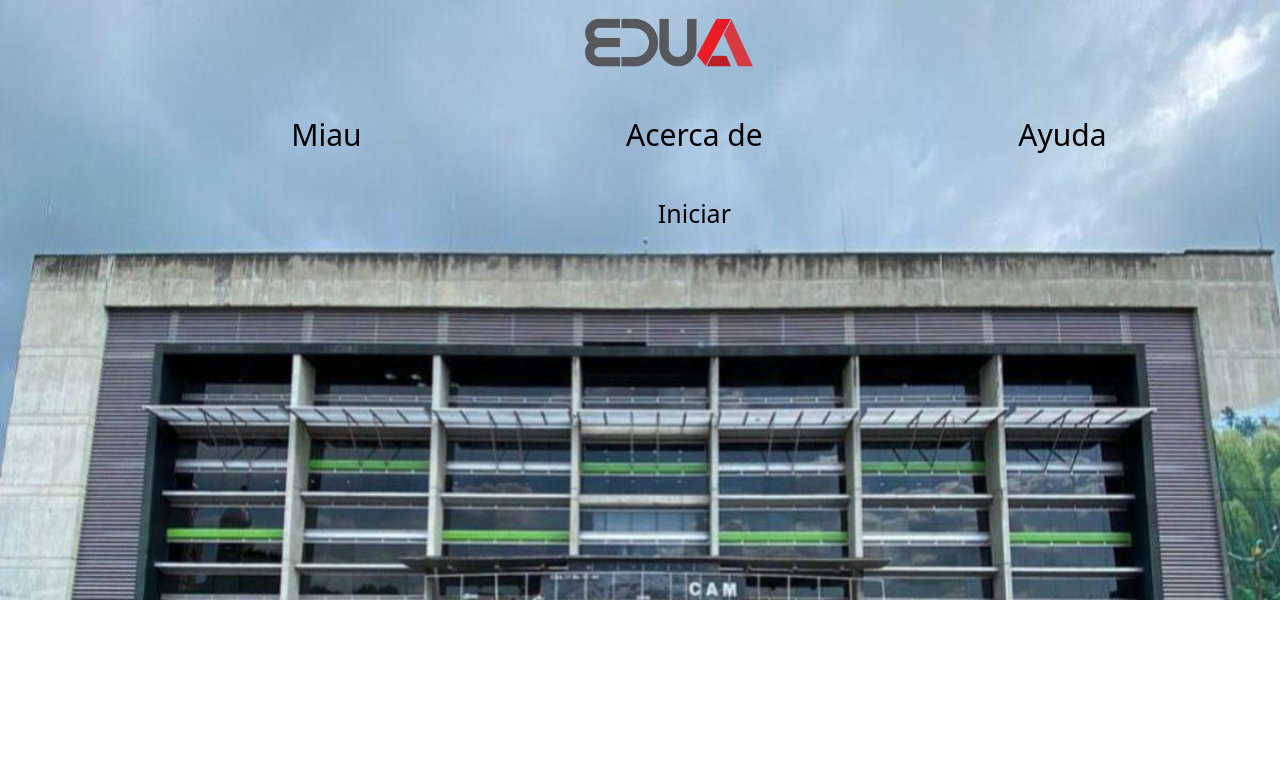
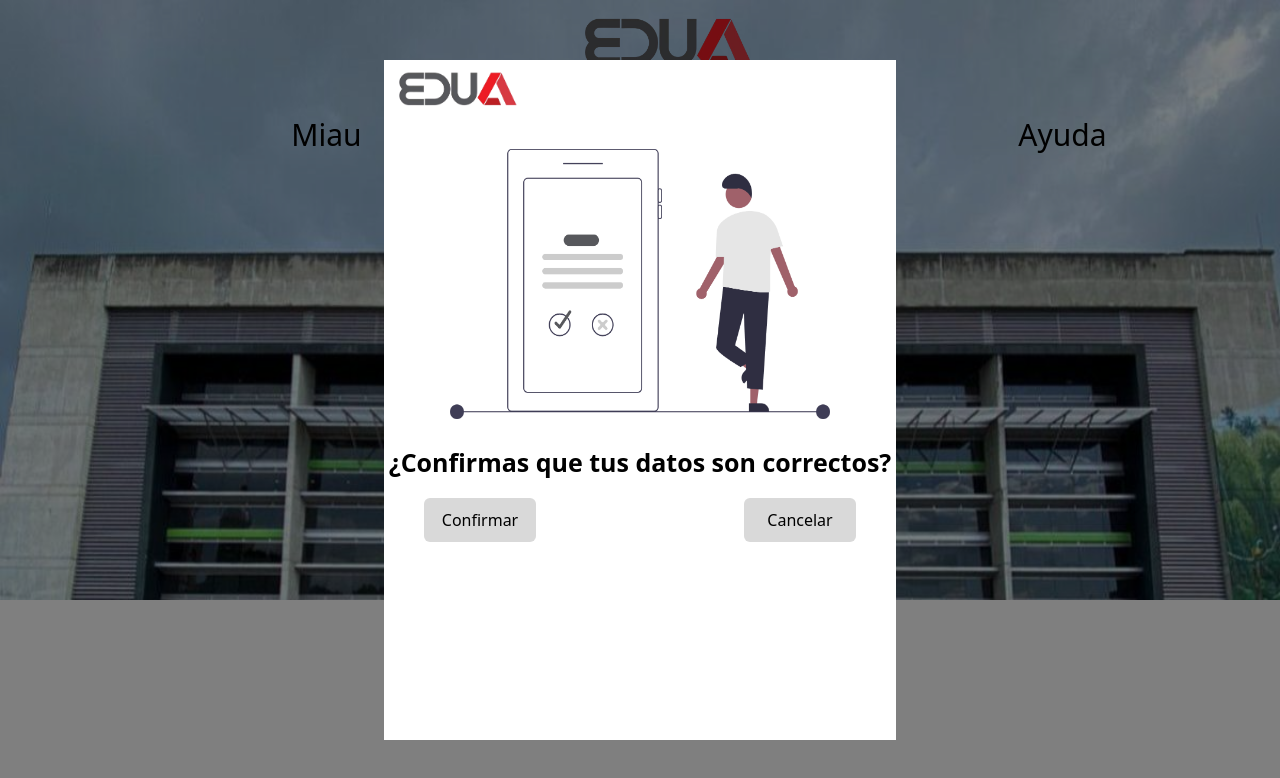
Before and after one commit to marimorita/EDUA, a React (Vite) app: page / in a window 1280 px wide. Shown: the top 778 px of the page. Built offline with nearby package versions, Linux system fonts and the light colour scheme.

Commit message:
feat: Add component Modals
style: Add styles to Modals component

```diff
--- a/package.json
+++ b/package.json
@@ -12,6 +12,7 @@
   "dependencies": {
     "react": "^18.3.1",
     "react-dom": "^18.3.1",
+    "react-icons": "^5.4.0",
     "react-router-dom": "^7.1.1",
     "wouter": "^3.3.5"
   },
--- a/src/App.jsx
+++ b/src/App.jsx
@@ -12,7 +12,7 @@ import { Help } from './Components/Ui/Help/Help';
         <Route path="/" component={Main} />
         <Route path="/login" component={Login} />
         <Route path="/register" component={Register} />
-        <Route path="/help" component={Help}></Route>
+        <Route path="/help" component={Help} />
       </Switch>
     </div>
   );
--- a/src/Components/Layouts/Main/Main.jsx
+++ b/src/Components/Layouts/Main/Main.jsx
@@ -1,10 +1,11 @@
 import React from 'react'
+import { Modals } from '../../Ui/Modals/Modals.jsx'
 import { Home } from '../../Ui/Home/Home.jsx'
-
 export const Main = () => {
   return (
-    <main>
+    <>
+      <Modals visibility={true} />
       <Home/>
-    </main>
+    </>
   )
 }
--- a/src/Components/Ui/Form/Form.jsx
+++ b/src/Components/Ui/Form/Form.jsx
@@ -7,6 +7,7 @@ export const Form = () => {
   const [changeUi, setChangeUi] = useState('');
   const [errorMessage, setErrorMessage] = useState({ name: "", value: "" })
   const [, setLocation] = useLocation();
+  const [savePassword , setSavePassword] = useState ('')
 
   const handleChangeUi = (event) => {
     setChangeUi(event.target.value);
@@ -14,7 +15,7 @@ export const Form = () => {
 
   const handleButtonClick = () => {
     if (changeUi === "") {
-      setLocation('/');
+      setLocation('/login');
     } else {
       setLocation(`/${changeUi.toLowerCase()}`);
     }
@@ -59,9 +60,9 @@ export const Form = () => {
     }
     if (name === "confirmPassword") {
       if (value.trim() === "") {
-        error = "No olvides llenar este campo";
-      } else if (value !== value.password) {
-        error = "Tus contraseñas no coinciden";
+        error = "No olvides llenar este campo.";
+      } else if (value !== savePassword) {
+        error = "Tus contraseñas no coinciden.";
       }
     }
     if (name === "direction") {
@@ -86,12 +87,15 @@ export const Form = () => {
         error = "Asegúrate de escribir tu cargo solo con letras";
       }
     }
-
     return error;
   }
 
   const getInputValue = (e) => {
     const { name, value } = e.target
+
+    if (name === "password") {
+      setSavePassword(value )
+    }
 
     const error = validator(name, value)
     setErrorMessage((prevError) => ({ ...prevError, [name]: error }))
@@ -187,7 +191,6 @@ export const Form = () => {
         >
           <option value="" disabled selected>Rol</option>
           <option value="Técnica" className="text-black">Técnica</option>
-          <option value="Login" className="text-black">Login</option>
           <option value="Administrativa" className="text-black">Administrativa</option>
           <option value="Juridica" className="text-black">Jurídica</option>
           <option value="Consulta" className="text-black">Consulta</option>
@@ -203,6 +206,7 @@ export const Form = () => {
 
 export const FormLogin = () => {
   const [errorMessage, setErrorMessage] = useState ({name:"" , value:""})
+  const [savePassword , setSavePassword] = useState ('')
 
   const validator = (name, value) => {
     let error = ""
@@ -216,7 +220,7 @@ export const FormLogin = () => {
     if (name === "password") {
       if (value.trim() === "") {
         error = "No olvides llenar este campo"
-      } else if (!/^(?=.*[A-Za-z])(?=.*\d)(?=.*[^A-Za-z\d])[A-Za-z\d\S]{8,}$/.test(value)) {
+      } else if (value !== savePassword) {
         error = "La contraseña es inconrrecta. Intenta de nuevo"
       }
     }
@@ -224,6 +228,9 @@ export const FormLogin = () => {
   }
   const getInputValue = (e) => {
     const { name, value } = e.target
+    if (name === "password") {
+      setSavePassword(value )
+    }
 
     const error = validator(name, value)
     setErrorMessage((prevError) => ({ ...prevError, [name]: error }))
--- a/src/Components/Ui/Home/Home.jsx
+++ b/src/Components/Ui/Home/Home.jsx
@@ -1,6 +1,6 @@
 import React from 'react';
 import CAM from '../../../assets/Images/CAM.jpg'
-import logopng from '../../../assets/Images/logoEduaTittle.png'
+import logopng from '../../../assets/Images/logoEduaTittle.png';
 import { Buttons } from '../Buttons/Buttons';
 import { useLocation } from 'wouter';
 
--- a/src/Components/Ui/Login/Login.jsx
+++ b/src/Components/Ui/Login/Login.jsx
@@ -15,9 +15,9 @@ export const Login = () => {
         <h1 className='flex items-center justify-center font-semibold text-[30px] m-10 mt-[1px]'>Iniciar sesión</h1>
         <FormLogin/>
         <div className='flex flex-col items-center justify-center text-start '>
-        <p className='text-[#484646] font-semibold flex text-start text-[13px]'>He olvidado mi contraseña</p>
+        <button onClick={handleButtonClick} className='text-[#484646] font-semibold flex text-start text-[13px]'>He olvidado mi contraseña</button>
 
-        <Buttons mt={"mt-5 bg-[#D9D9D9]"}  label="Iniciar sesión"/>
+        <Buttons mt={"mt-5 bg-[#D9D9D9]"} label="Iniciar sesión" />
         <p className='text-[#484646] font-semibold mt-10'>¿Aún no estás registrado?</p>
         <button onClick={handleButtonClick} className='cursor-pointer underline text-[#701819] mt-1 font-semibold'>Regístrate aquí</button>
        </div>
--- /dev/null
+++ b/src/Components/Ui/Modals/Modals.jsx
@@ -0,0 +1,33 @@
+import React from 'react'
+import logoEduaTittle from '../../../assets/Images/logoEduaTittle.png';
+import { Buttons } from '../Buttons/Buttons';
+import confirmImg from "../../../assets/Images/confirmModal.png";
+import { useLocation } from 'wouter';
+
+export const Modals = ({ visibility }) => {
+  const [, setLocation] = useLocation();
+  const handleButtonClick = () => {
+      setLocation(`/login`);
+  };
+  const handleButtonClickOne = () => {
+    setLocation(`/register`);
+ };
+  return (
+    <div className={visibility ? "w-screen h-screen flex items-center justify-center fixed bg-[#00000080] z-[9999999999] " : ""}>
+        <div className="w-[40%] h-[85%] bg-[white]">
+            <div className="absolute mt-2">
+              <img src={logoEduaTittle} alt="logo" className="w-[150px]" />
+            </div>
+            <div className='flex justify-center items-center'>
+              <img src={confirmImg} alt="Confirm Image" className='mt-16 w-[450px] h-[320px]' />
+            </div>
+        <p className='flex items-center justify-center font-semibold text-[25px]'>¿Confirmas que tus datos son correctos?</p>
+        <div className= "mt-4 flex justify-center gap-52">
+         <Buttons buttonEvent={handleButtonClick} mt={" bg-[#D9D9D9]"} label="Confirmar" />
+         <Buttons buttonEvent={handleButtonClickOne} mt={"bg-[#D9D9D9]"} label="Cancelar" />
+        </div>
+        </div>
+
+    </div>
+  )
+}
--- a/src/Components/Ui/Register/Register.jsx
+++ b/src/Components/Ui/Register/Register.jsx
@@ -4,8 +4,6 @@ import logoEdua from '../../../assets/Images/logoEdua.png'
 import { useLocation } from 'wouter';
 
 export const Register = () => {
-
-
   const [, setLocation] = useLocation();
   const handleButtonClick = () => {
       setLocation(`/login`);
```
Also changed, not shown: src/assets/Images/confirmModal.png (added), 1 other file (tests, documents, lock files or other folders).
